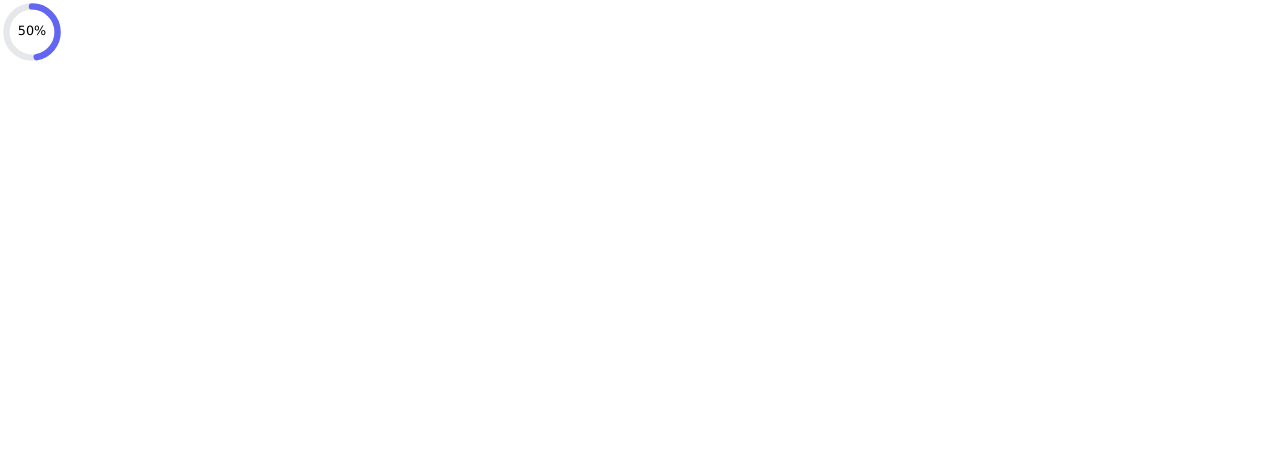
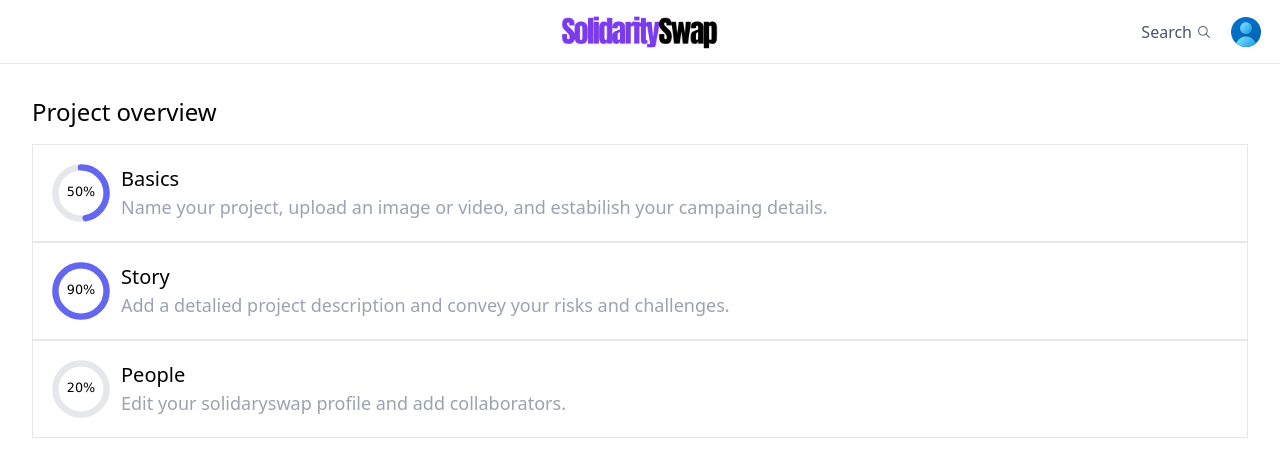
Before and after one commit to Alef-gabriel/solidaryswap, a SvelteKit app: page /edit in a window 1280 px wide. Shown: the top 456 px of the page. Built offline with nearby package versions, Linux system fonts and the light colour scheme.

Commit message:
create edit preview page

```diff
--- a/src/lib/MainNavBar.svelte
+++ b/src/lib/MainNavBar.svelte
@@ -1,10 +1,13 @@
-<script>
+<script lang="ts">
+  export let isOnEditPage: boolean;
 </script>
 
 <div class="top-0 w-full h-16 bg-white flex border-b">
   <div class="flex w-1/4 items-center p-4 gap-4">
-    <a href="#" class="text-gray-600">Discover</a>
-    <a href="#" class="text-gray-600">Start a project</a>
+    {#if !isOnEditPage}
+      <a href="#" class="text-gray-600">Discover</a>
+      <a href="#" class="text-gray-600">Start a project</a>
+    {/if}
   </div>
   <div class="flex w-3/4 gap-4 items-center justify-center">
     <a href="#">
--- a/src/routes/+page.svelte
+++ b/src/routes/+page.svelte
@@ -17,4 +17,4 @@
 //   }, 9);
 </script>
 
-<MainNavBar/>
+<MainNavBar isOnEditPage={false}/>
--- a/src/routes/edit/+page.svelte
+++ b/src/routes/edit/+page.svelte
@@ -1,6 +1,44 @@
 <script>
+  import MainNavBar from "$lib/MainNavBar.svelte";
   import RoundProgress from "$lib/RoundProgress.svelte";
-
 </script>
 
-<RoundProgress porcentage={50}/>
+<MainNavBar isOnEditPage={true}/>
+<div class="flex flex-col p-8">
+  <h2 class="text-2xl pb-4">Project overview</h2>
+  <a href="#">
+    <div class="flex p-4 items-center border gap-2">
+      <RoundProgress porcentage={50} />
+      <div>
+        <h2 class="text-xl">Basics</h2>
+        <p class="text-gray-400 text-lg">
+          Name your project, upload an image or video, and estabilish your
+          campaing details.
+        </p>
+      </div>
+    </div>
+  </a>
+  <a href="#">
+    <div class="flex p-4 items-center border gap-2">
+      <RoundProgress porcentage={90} />
+      <div>
+        <h2 class="text-xl">Story</h2>
+        <p class="text-gray-400 text-lg">
+          Add a detalied project description and convey your risks and
+          challenges.
+        </p>
+      </div>
+    </div>
+  </a>
+  <a href="#">
+    <div class="flex p-4 items-center border gap-2">
+      <RoundProgress porcentage={20} />
+      <div>
+        <h2 class="text-xl">People</h2>
+        <p class="text-gray-400 text-lg">
+          Edit your solidaryswap profile and add collaborators.
+        </p>
+      </div>
+    </div>
+  </a>
+</div>
--- a/src/routes/projects/[projectname]/+page.svelte
+++ b/src/routes/projects/[projectname]/+page.svelte
@@ -3,7 +3,7 @@
   import StoryNavBar from "$lib/StoryNavBar.svelte";
 </script>
 
-<MainNavBar />
+<MainNavBar isOnEditPage={false}/>
 <div class="bg-gray-50 flex flex-col">
   <div class="flex flex-col justify-center p-8 items-center w-full h-36">
     <h1 class="text-3xl pb-4">
--- a/src/routes/settings/+page.svelte
+++ b/src/routes/settings/+page.svelte
@@ -6,7 +6,7 @@
   let changePassword = false;
 </script>
 
-<MainNavBar />
+<MainNavBar isOnEditPage={false}/>
 <div class="w-full border-b items-center">
   <div class="w-full flex items-center p-8">
     <h1 class="text-5xl">Settings</h1>
```
